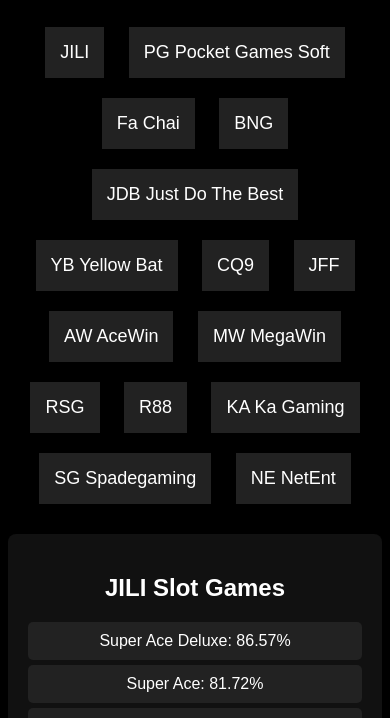
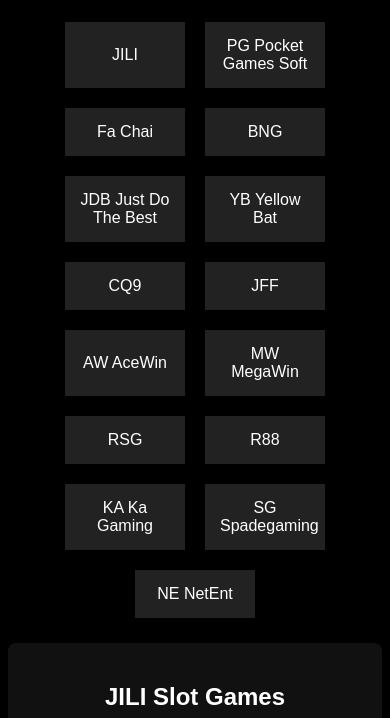
Before and after one commit to alexacho12/phslotpaldometer, a plain HTML site: page index.html in a window 390 px wide. Shown: the part 121-839 px from the top of the page. Drawn offline with Linux system fonts and the light colour scheme.

Commit message:
Update styles.css

```diff
--- a/styles.css
+++ b/styles.css
@@ -6,23 +6,45 @@ body {
 }
 
 header img {
-    width: 200px;
+    width: 100%;
+    max-width: 300px;
+    height: auto;
     margin: 20px auto;
+}
+
+.providers {
+    display: flex;
+    flex-wrap: wrap;
+    justify-content: center;
+    gap: 10px;
 }
 
 .provider-box {
     padding: 15px;
-    margin: 10px;
+    margin: 5px;
     background-color: #222;
     color: #fff;
     border: none;
     cursor: pointer;
     font-size: 18px;
     transition: background 0.3s ease;
+    width: 150px;
 }
 
 .provider-box:hover {
     background-color: #444;
+}
+
+/* Responsive adjustments */
+@media (max-width: 768px) {
+    .provider-box {
+        width: 120px;
+        font-size: 16px;
+    }
+
+    header img {
+        max-width: 250px;
+    }
 }
 
 #slot-list {
```
